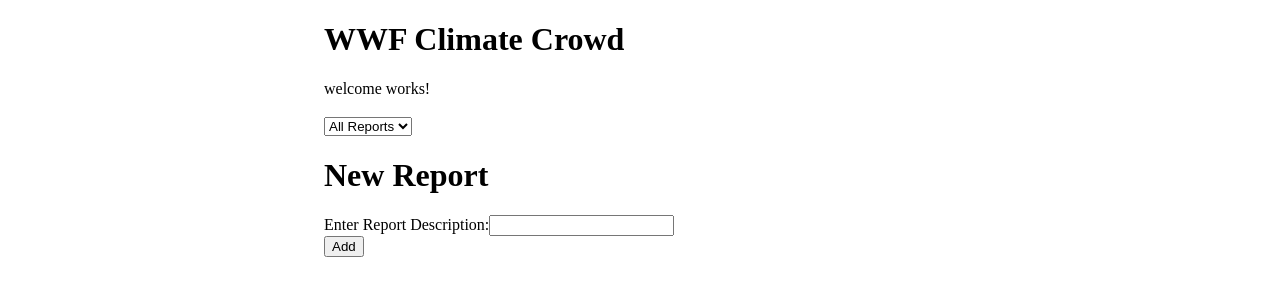
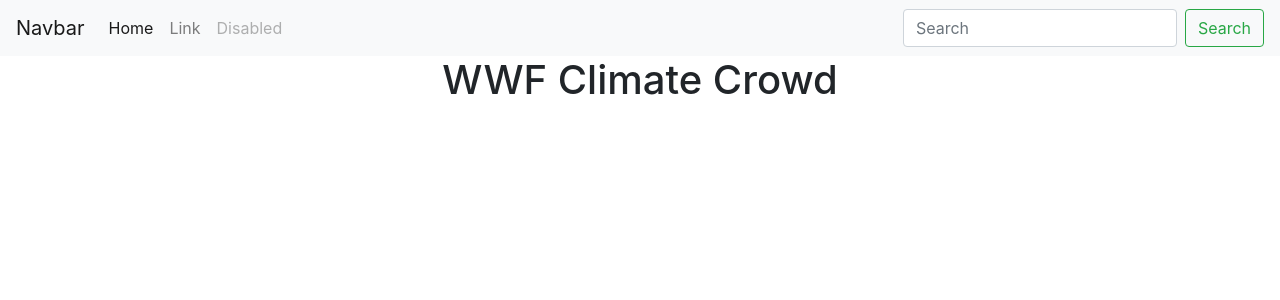
Before and after one commit to denniseortega/climate_crowd, an Angular app: page / in a window 1280 px wide. Shown: the top 300 px of the page. Built offline with nearby package versions, Linux system fonts and the light colour scheme.

Commit message:
add navbar

```diff
--- a/package.json
+++ b/package.json
@@ -21,8 +21,12 @@
     "@angular/platform-browser": "^5.2.0",
     "@angular/platform-browser-dynamic": "^5.2.0",
     "@angular/router": "^5.2.0",
+    "bootstrap": "^4.1.1",
     "core-js": "^2.4.1",
+    "jquery": "^3.3.1",
+    "popper.js": "^1.14.3",
     "rxjs": "^5.5.6",
+    "serve": "^9.1.0",
     "zone.js": "^0.8.19"
   },
   "devDependencies": {
--- a/src/app/app.component.html
+++ b/src/app/app.component.html
@@ -1,8 +1,5 @@
-<!--The content below is only a placeholder and can be replaced.-->
-<div class = "container">
-  <h1>{{title}}</h1>
-  <router-outlet></router-outlet>
-  <h3>{{currentReport}}</h3>
-  <app-report-list [childReportList]="masterReportList" (clickSender)="editReport($event)"></app-report-list>
-  <app-new-report (sendReport)="addReport($event)"></app-new-report>
-</div>
+<app-navbar></app-navbar>
+<router-outlet></router-outlet>
+  <!-- <h3>{{currentReport}}</h3>
+<app-report-list [childReportList]="masterReportList" (clickSender)="editReport($event)"></app-report-list>
+<app-new-report (sendReport)="addReport($event)"></app-new-report> -->
--- a/src/app/navbar/navbar.component.html
+++ b/src/app/navbar/navbar.component.html
@@ -1,3 +1,24 @@
-<p>
-  navbar works!
-</p>
+<nav class="navbar navbar-expand-lg navbar-light bg-light">
+  <a class="navbar-brand" href="#">Navbar</a>
+  <button class="navbar-toggler" type="button" data-toggle="collapse" data-target="#navbarTogglerDemo02" aria-controls="navbarTogglerDemo02" aria-expanded="false" aria-label="Toggle navigation">
+    <span class="navbar-toggler-icon"></span>
+  </button>
+
+  <div class="collapse navbar-collapse" id="navbarTogglerDemo02">
+    <ul class="navbar-nav mr-auto mt-2 mt-lg-0">
+      <li class="nav-item active">
+        <a class="nav-link" href="#">Home <span class="sr-only">(current)</span></a>
+      </li>
+      <li class="nav-item">
+        <a class="nav-link" href="#">Link</a>
+      </li>
+      <li class="nav-item">
+        <a class="nav-link disabled" href="#">Disabled</a>
+      </li>
+    </ul>
+    <form class="form-inline my-2 my-lg-0">
+      <input class="form-control mr-sm-2" type="search" placeholder="Search">
+      <button class="btn btn-outline-success my-2 my-sm-0" type="submit">Search</button>
+    </form>
+  </div>
+</nav>
--- a/src/app/welcome/welcome.component.css
+++ b/src/app/welcome/welcome.component.css
@@ -0,0 +1,3 @@
+h1{
+  text-align: center;
+}
--- a/src/app/welcome/welcome.component.html
+++ b/src/app/welcome/welcome.component.html
@@ -1,3 +1 @@
-<p>
-  welcome works!
-</p>
+<h1>{{title}}</h1>
--- a/src/app/welcome/welcome.component.ts
+++ b/src/app/welcome/welcome.component.ts
@@ -5,7 +5,8 @@
   templateUrl: './welcome.component.html',
   styleUrls: ['./welcome.component.css']
 })
-export class WelcomeComponent implements OnInit {
+export class WelcomeComponent {
+  title = 'WWF Climate Crowd';
 
   constructor() { }
 
```
Also changed, not shown: .angular-cli.json, 1 other file (tests, documents, lock files or other folders).
